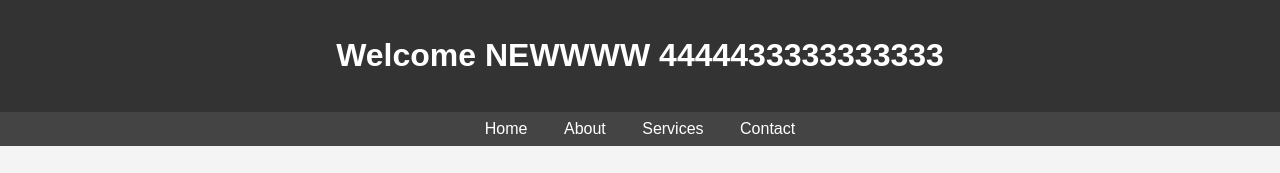
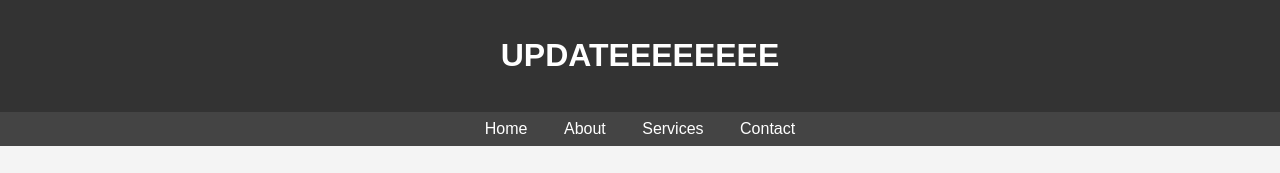
Before and after one commit to huntercrytroa/test_jenkins_test, a website: page public/index.html in a window 1280 px wide. Shown: the top 173 px of the page. Drawn offline with Linux system fonts and the light colour scheme.

Commit message:
Update index.html ssss

```diff
--- a/public/index.html
+++ b/public/index.html
@@ -11,7 +11,7 @@
 <body>
 
     <header>
-        <h1>Welcome NEWWWW 4444433333333333</h1>
+        <h1>UPDATEEEEEEEE</h1>
     </header>
 
     <nav>
```
